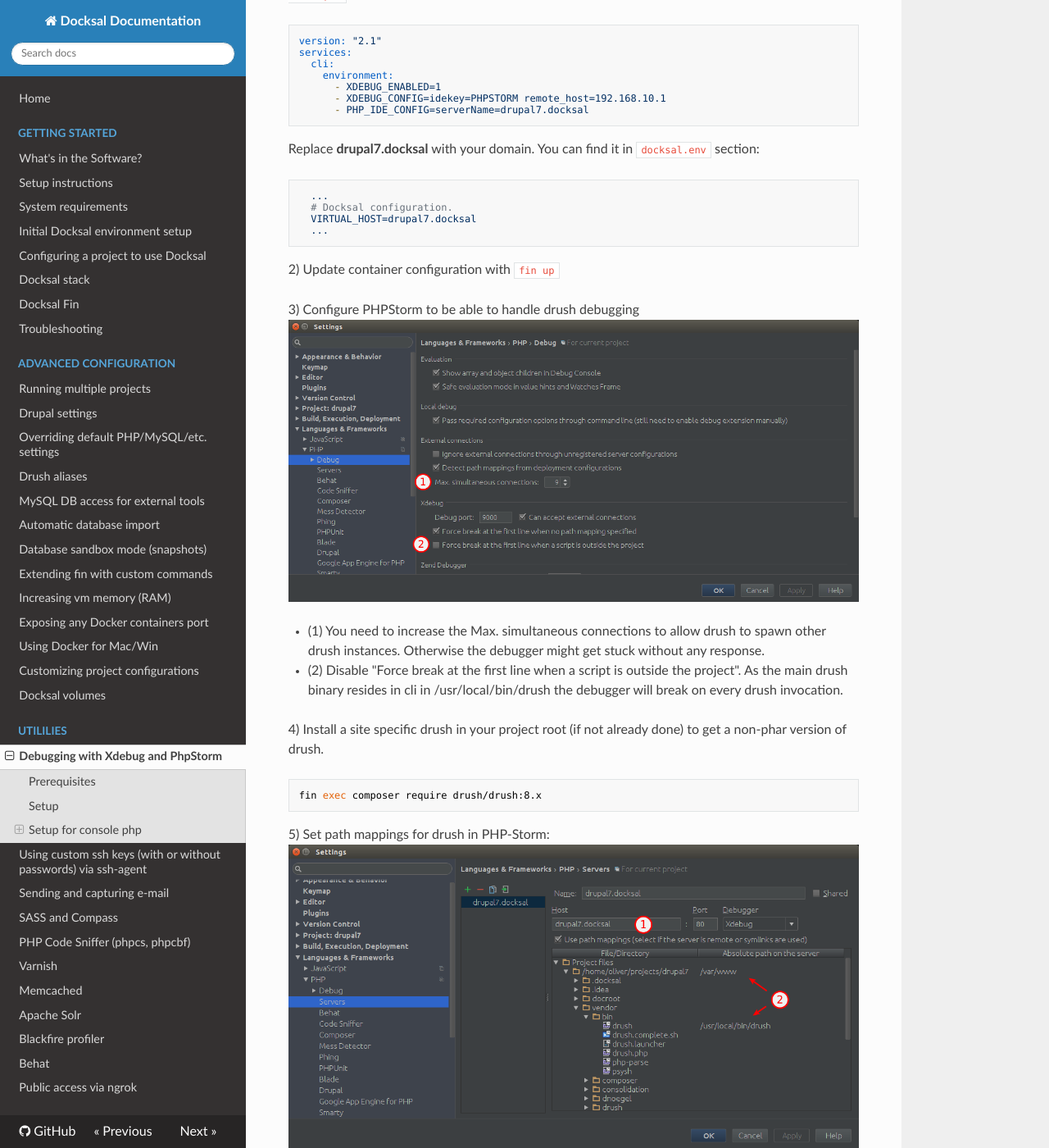
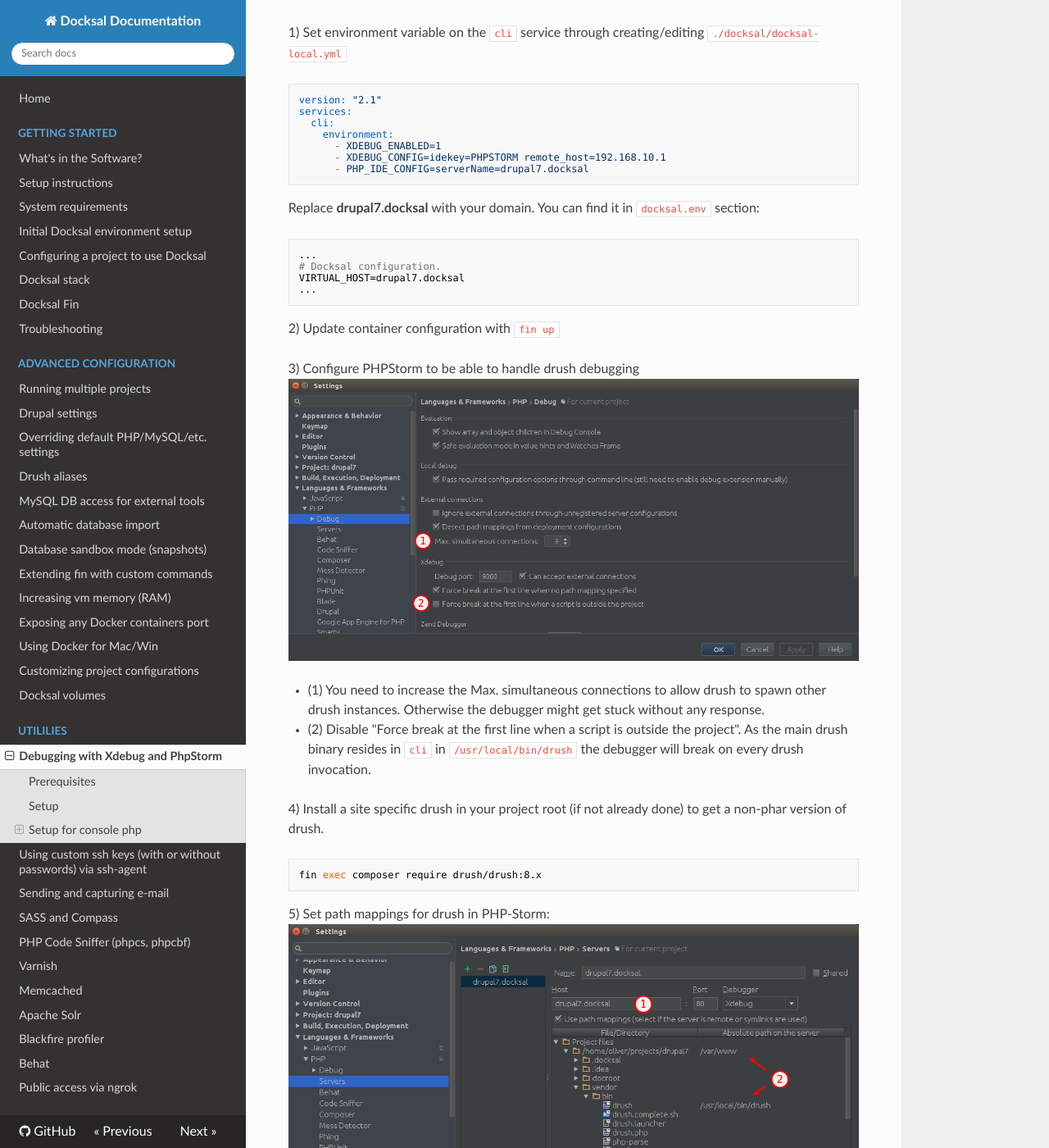
Before and after one commit to docksal/docksal, an MkDocs documentation site: the page built from docs/xdebug.md, in a window 1280 px wide and 1400 px high, scrolled down 1917 px. Shown: the whole window at 82% size. Built offline with MkDocs 1.6.1, drawn with Linux system fonts in a browser that asks for light colours; nearby versions of some CDN libraries; old or Windows-style settings are respelled for this version of MkDocs.

Commit message:
Update xdebug.md
Final touches

````diff
--- a/docs/xdebug.md
+++ b/docs/xdebug.md
@@ -22,9 +22,13 @@ You can also pick from the [list](https://confluence.jetbrains.com/display/PhpSt
 ```bash
 XDEBUG_ENABLED=1
 ```
+
 2) Update container configuration with `fin up`
+
 3) Open your project in PHPStorm
+
 4) Set a breakpoint wherever you like
+
 5) Click on the **Start Listening for PHP Debug Connections** button in PHPStorm
 
 ![Screenshot](img/xdebug-toggle-listener.png)
@@ -56,11 +60,11 @@ services:
 
 Replace **drupal7.docksal** with your domain. You can find it in `docksal.env` section:
 
-```yaml
-  ...
-  # Docksal configuration.
-  VIRTUAL_HOST=drupal7.docksal
-  ...
+```bash
+...
+# Docksal configuration.
+VIRTUAL_HOST=drupal7.docksal
+...
 ```
 
 2) Update container configuration with `fin up`
@@ -69,9 +73,10 @@ Replace **drupal7.docksal** with your domain. You can find it in `docksal.env` s
 ![Screenshot](img/xdebug-phpstorm-drush.png)
 
 - (1) You need to increase the Max. simultaneous connections to allow drush to spawn other drush instances. Otherwise the debugger might get stuck without any response.
-- (2) Disable "Force break at the first line when a script is outside the project". As the main drush binary resides in cli in /usr/local/bin/drush the debugger will break on every drush invocation.
+- (2) Disable "Force break at the first line when a script is outside the project". As the main drush binary resides in `cli` in `/usr/local/bin/drush` the debugger will break on every drush invocation.
 
 4) Install a site specific drush in your project root (if not already done) to get a non-phar version of drush.
+
 ```bash
 fin exec composer require drush/drush:8.x
 ```
````
